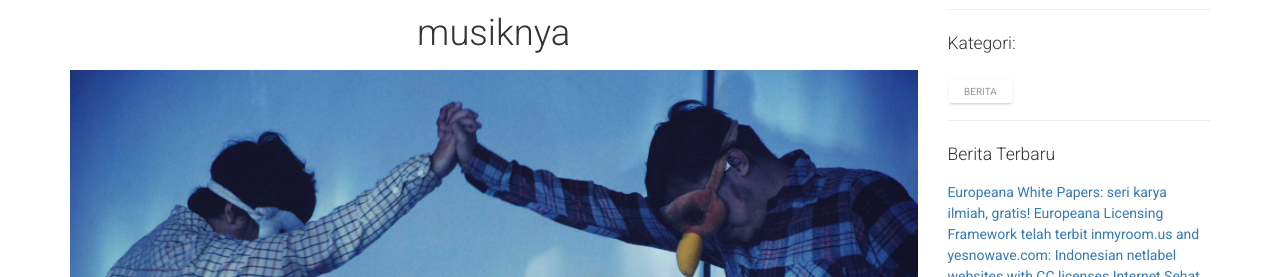
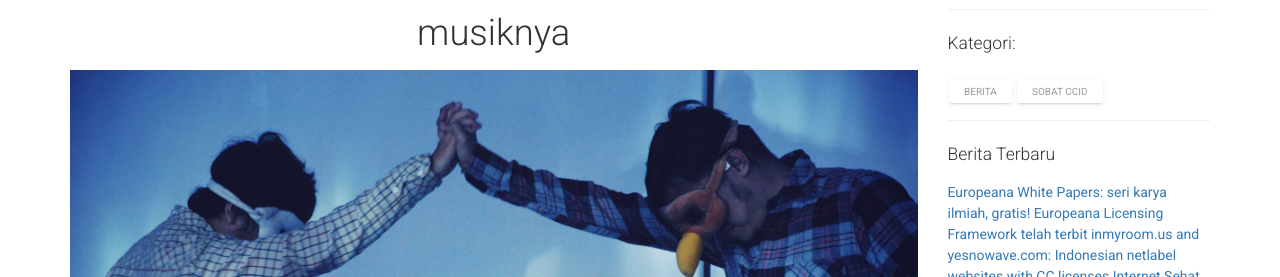
Before and after one commit to RioSatria/CCID, a Jekyll site: the page built from _posts/2011-11-01-bottlesmoker-menggunakan-lisensi-cc-pada-karya-musiknya.markdown, in a window 1280 px wide and 900 px high. Shown: the part 164-441 px from the top of the window. Built offline with Jekyll 4.4.1, drawn with Linux system fonts in a browser that asks for light colours; nearby versions of some CDN libraries; our own code applies the rules of GitHub Pages for plain Markdown files.

Commit message:
Updated Bottlesmoker Menggunakan Lisensi Cc Pada Karya Musiknya

```diff
--- a/_posts/2011-11-01-bottlesmoker-menggunakan-lisensi-cc-pada-karya-musiknya.markdown
+++ b/_posts/2011-11-01-bottlesmoker-menggunakan-lisensi-cc-pada-karya-musiknya.markdown
@@ -3,6 +3,7 @@ title: Bottlesmoker menggunakan lisensi CC pada karya musiknya
 date: 2011-11-01 13:30:00 +07:00
 categories:
 - Berita
+- Sobat CCID
 tags:
 - Bottlesmoker
 - CC Music
```
